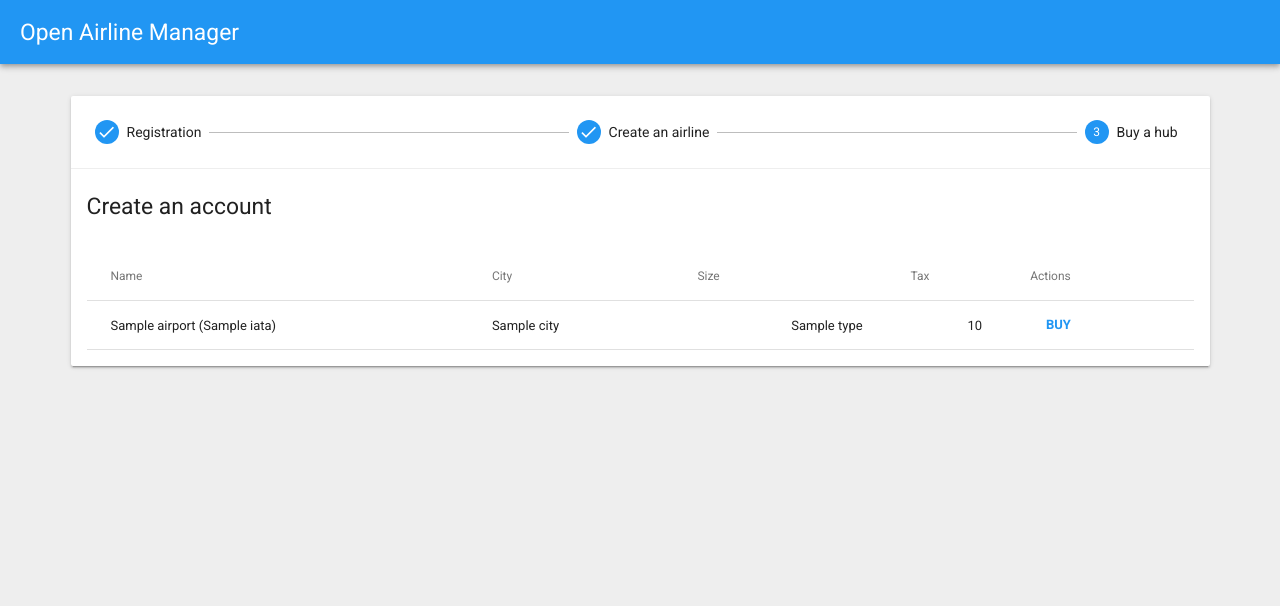
After one commit to Dunstark/open_airline_manager, a Django app: template airline_manager/templates/registration/registration-hub.html in a window 1280 px wide. The commit adds this page. Shown: the top 606 px of the page. Run offline with Django 3.2, Linux system fonts and the light colour scheme; the template is opened without the code that fills it: most values are stand-ins (such as "Sample title", 1, 10 or a date in 2020); some libraries are stand-ins or nearby versions.

Commit message:
Fixed several issues with layout, added the last part of the registration, fixed formating

```diff
--- a/airline_manager/templates/index.html
+++ b/airline_manager/templates/index.html
@@ -38,7 +38,9 @@
             <img src="{% static "img/logo.png" %}" alt="Open Airline Manager" class="oam-index-header-logo">
             <h2 class="oam-index-header-title">Open Airline Manager</h2>
             <div class="oam-index-header-button">
-                <a href="{% url 'registration' %}" class="paper-button paper-button-raised paper-button--colored paper-button--large paper-shadow-8dp">{% trans "Join Now!" %}</a>
+                <a href="{% url 'registration' %}" class="paper-button paper-button-raised paper-button--accent paper-button--large paper-shadow-8dp">{% trans "Join Now!" %}</a>
+                <a href="{% url 'login' %}" class="paper-button paper-button-raised paper-button--colored paper-button--large paper-shadow-8dp">{% trans "Login" %}</a>
+
             </div>
             <div class="oam-index-header-credit">"Washington Dulles International Airport at Dusk" by Joe Ravi licensed under <a href="https://creativecommons.org/licenses/by-sa/3.0/deed.en">CC-BY-SA 3.0</a></div>
         </header>
--- /dev/null
+++ b/airline_manager/templates/registration/registration-hub.html
@@ -0,0 +1,76 @@
+{% extends "lightweight.html" %}
+{% load widget_tweaks %}
+{% load i18n %}
+
+{% block content %}
+<div class="paper-card paper-shadow-2dp">
+
+    <div class="paper-stepper">
+        <div class="paper-step paper-step--active">
+            <div class="paper-step-circle"><i class="material-icons">done</i></div>
+            <div class="paper-step-name">
+                {% trans "Registration" %}
+            </div>
+        </div>
+        <div class="paper-stepper-separator"> </div>
+
+        <div class="paper-step paper-step--active">
+            <div class="paper-step-circle"><i class="material-icons">done</i></div>
+            <div class="paper-step-name">
+                {% trans "Create an airline" %}
+            </div>
+        </div>
+
+        <div class="paper-stepper-separator"> </div>
+
+        <div class="paper-step paper-step--active">
+            <div class="paper-step-circle">3</div>
+            <div class="paper-step-name">
+                {% trans "Buy a hub" %}
+            </div>
+        </div>
+
+    </div>
+
+    <div class="paper-card-title">
+        Create an account
+    </div>
+
+    <div class="paper-card-content">
+    {% if error %}
+        {% blocktrans %}
+            <p>You already own this hub, please choose another one.</p>
+        {% endblocktrans %}
+    {% endif %}
+
+    <table class="paper-table paper-table--responsive">
+        <thead>
+        <tr>
+            <th>Name</th>
+            <th>City</th>
+            <th>Size</th>
+            <th>Tax</th>
+            <th>Actions</th>
+        </tr>
+        </thead>
+        <tbody>
+        {% for airport in airports %}
+        <tr>
+            <td>{{ airport.name }} ({{ airport.iata }})</td>
+            <td>{{ airport.city }}</td>
+            <td class="paper-table-numeric">{{ airport.type }}</td>
+            <td class="paper-table-numeric">{{ airport.tax }}</td>
+            <td>
+                <form method="post" action="{% url 'buy-hub-save' %}">
+                    <input type="hidden" name="airport" value="{{ airport.pk }}">
+                    <input type="submit" value="{% trans "Buy" %}" class="paper-button paper-button--colored">
+                    {% csrf_token %}
+                </form>
+            </td>
+        </tr>
+        {% endfor %}
+        </tbody>
+    </table>
+
+</div>
+{% endblock %}
```
Also changed, not shown: airline_manager/templates/home.html (+8 -5 lines), airline_manager/views.py (+34 -7 lines).
